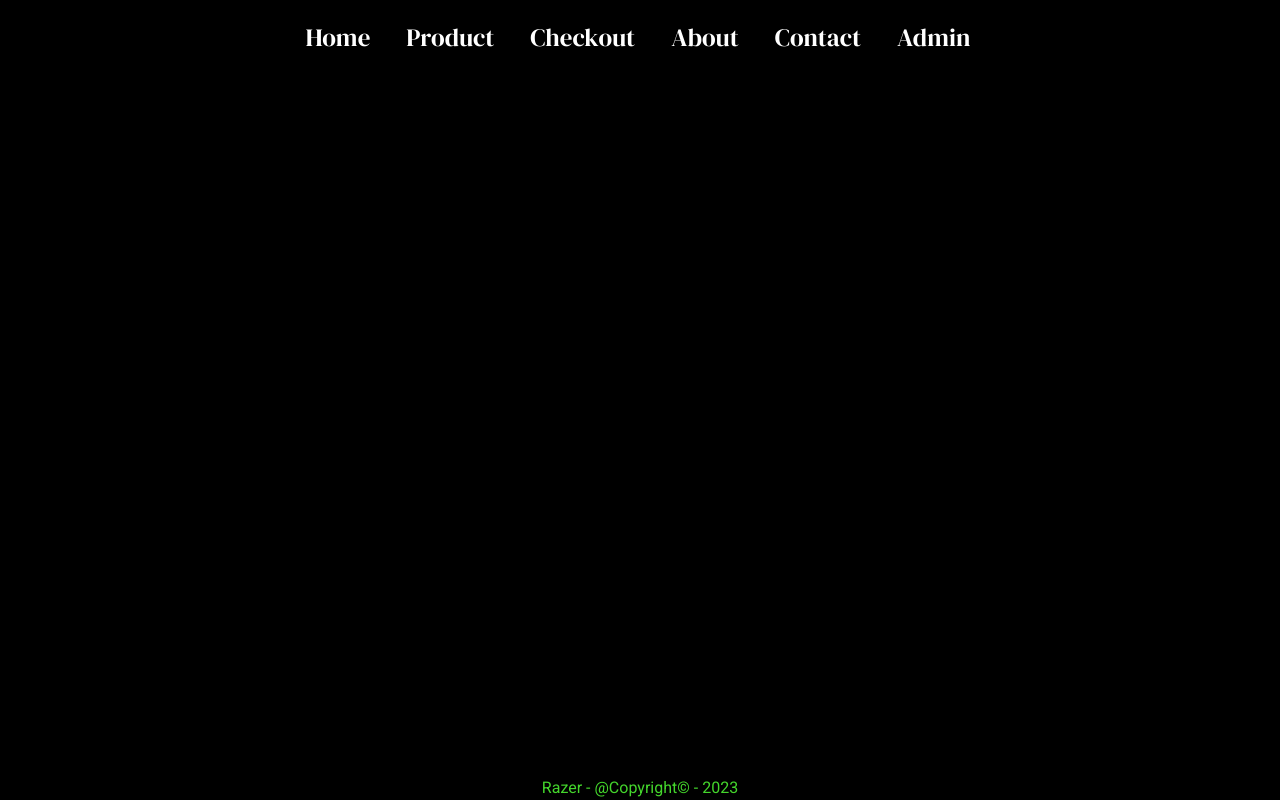
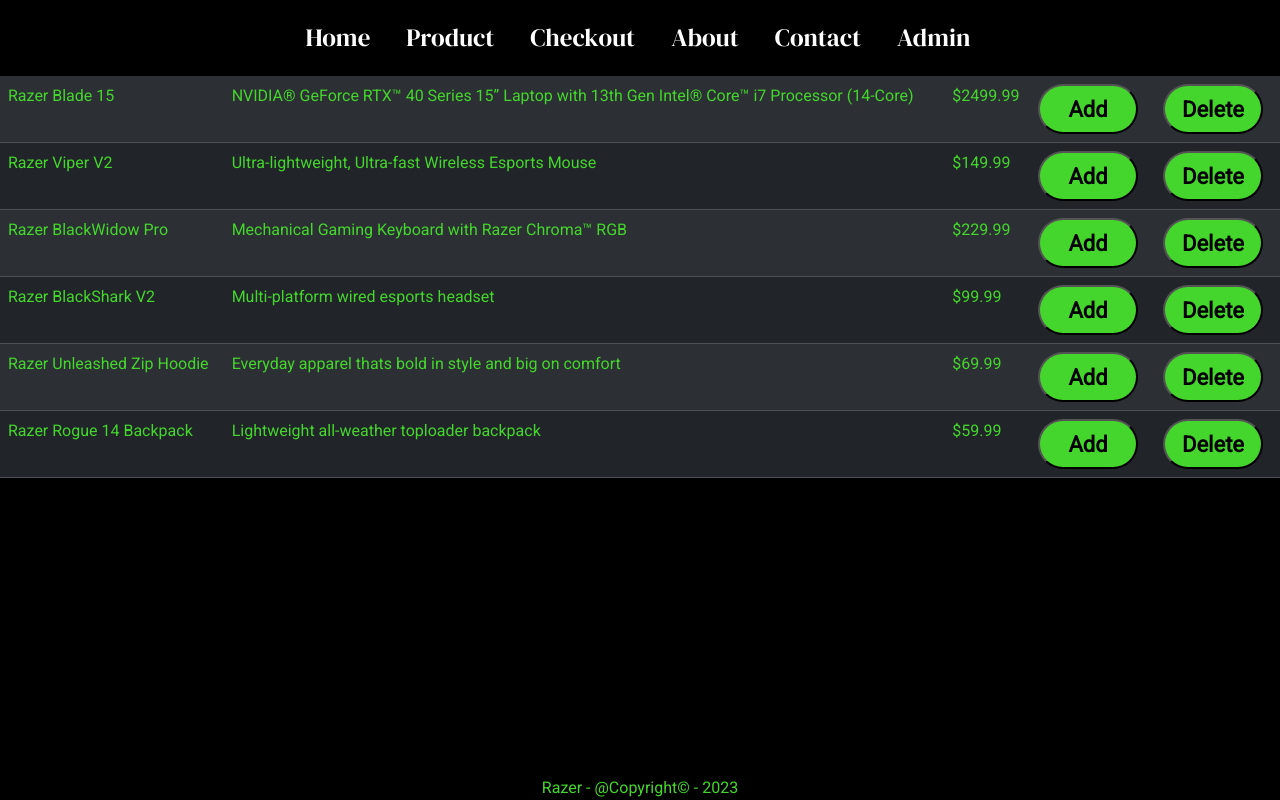
Before and after one commit to Fireshadow111/ecommerce-store-javascript, a plain HTML site: page html/admin.html in a window 1280 px wide. Drawn offline with nearby package versions, Linux system fonts and the light colour scheme; a web font is replaced by a local one.

Commit message:
adding admin

```diff
--- a/css/style.css
+++ b/css/style.css
@@ -86,14 +86,15 @@
 
 
 
+
+
+
   /* About Page */
 
   .about-head{
     color:var(--razerGreen);
     text-align: center;
-    margin-top: 120px;
-
-
+    margin-top: 30px;
 }
 
 .razer-banner{
@@ -106,4 +107,49 @@
     margin: 0;
     color: white;
     margin-top: 20px;
+    font-size: 28px;
 }
+
+
+ /* Admin */
+
+ .addButton{
+  width: 100px;
+  height: 50px;
+  margin-right: 5px;
+  font-family: "Roboto";
+  font-size: 22px;
+  font-weight: bold;
+  background-color: var(--razerGreen);
+  border-color: black;
+  border-radius: 50px;
+  cursor: pointer;
+  transition: border-color 0.5s, background-color 0.5s, color 0.5s;
+ }
+
+ .addButton:hover{
+  background-color: black;
+  color: var(--razerGreen);
+  border-color: white;
+ }
+
+
+ .delButton{
+  width: 100px;
+  height: 50px;
+  margin-right: 5px;
+  font-family: "Roboto";
+  font-size: 22px;
+  font-weight: bold;
+  background-color: var(--razerGreen);
+  border-color: black;
+  border-radius: 50px;
+  cursor: pointer;
+  transition: border-color 0.5s, background-color 0.5s, color 0.5s;
+ }
+
+ .delButton:hover{
+  background-color: black;
+  color: var(--razerGreen);
+  border-color: white;
+ }
--- a/html/admin.html
+++ b/html/admin.html
@@ -9,7 +9,7 @@
     <script src="https://kit.fontawesome.com/c91567d3e3.js" crossorigin="anonymous"></script>
 
     <link href="https://cdn.jsdelivr.net/npm/bootstrap@5.3.2/dist/css/bootstrap.min.css" rel="stylesheet" integrity="sha384-T3c6CoIi6uLrA9TneNEoa7RxnatzjcDSCmG1MXxSR1GAsXEV/Dwwykc2MPK8M2HN" crossorigin="anonymous">
-    <script src="https://cdn.jsdelivr.net/npm/bootstrap@5.3.2/dist/js/bootstrap.bundle.min.js" integrity="sha384-C6RzsynM9kWDrMNeT87bh95OGNyZPhcTNXj1NW7RuBCsyN/o0jlpcV8Qyq46cDfL" crossorigin="anonymous" defer></script>
+
 
     <link rel="icon" href="" type="image/x-icon"/>
     <link rel="stylesheet" href="/css/style.css">
@@ -17,7 +17,7 @@
 </head>
 <body>
 
-                <nav class="navbar navbar-expand-lg fixed-top bg-black navbar-dark">
+                <nav class="navbar navbar-expand-lg bg-black navbar-dark">
                   <div class="container-fluid justify-content-center">
                     <a class="navbar-brand" href="#"><img class = "home-logo" src="" alt=""></a>
                     <button class="navbar-toggler" type="button" data-bs-toggle="collapse" data-bs-target="#navbarNav" aria-controls="navbarNav" aria-expanded="false" aria-label="Toggle navigation">
@@ -49,7 +49,7 @@
 
           <main>
 
-            <table id = "adminTable">
+            <table data-adminTable class="table table-dark table-striped">
 
 
 
@@ -72,5 +72,6 @@
           <div class = "footer">
             <footer id="footer">Razer - @Copyright&copy  - 2023</footer>
           </div>
+
 </body>
 </html>
--- a/script/admin.js
+++ b/script/admin.js
@@ -1,6 +1,8 @@
+//Array
 let products = [];
 
-function ProductDetails(name, quantity,price){
+//Creating constructor function
+function ProductDetails(id, name, quantity,price, description, url){
     this.id=id;
     this.name = name,
     this.quantity=quantity,
@@ -10,38 +12,48 @@ function ProductDetails(name, quantity,price){
 
 }
 
-let item1 = new ProductDetails('Razer Blade 15', 1, '$2499.99', )
+//Making objects with constructor function
+let item1 = new ProductDetails('1','Razer Blade 15', 1, '$2499.99', 'NVIDIA® GeForce RTX™ 40 Series 15” Laptop with 13th Gen Intel® Core™ i7 Processor (14-Core)', 'https://i.postimg.cc/9fxHD8sX/razer-laptop.jpg' )
 
-let item2 = new ProductDetails('Razer Viper V2', 1, '$149.99')
-let item3 = new ProductDetails('Razer BlackWidow', 1, '$229.99')
-let item4 = new ProductDetails('Razer BlackShark V2 ', 1, '$99.99')
-let item5 = new ProductDetails('Razer Unleashed Zip Hoodie', 1, '$69.99')
-let item6 = new ProductDetails('Razer Rogue 14 Backpack', 1, '$59.99')
+let item2 = new ProductDetails('2','Razer Viper V2', 1, '$149.99', 'Ultra-lightweight, Ultra-fast Wireless Esports Mouse','https://i.postimg.cc/g2nV9ndM/razer-mouse.jpg')
 
+let item3 = new ProductDetails('3','Razer BlackWidow Pro', 1, '$229.99', 'Mechanical Gaming Keyboard with Razer Chroma™ RGB', 'https://i.postimg.cc/QdpzT4KG/razer-keyboard.jpg' )
+let item4 = new ProductDetails('4','Razer BlackShark V2 ', 1, '$99.99', 'Multi-platform wired esports headset','https://i.postimg.cc/tT96Rz8z/https-hybrismediaprod-blob-core-windows-net-sys-master-phoenix-images-container-hc0-hba-9081218236.jpg')
+
+let item5 = new ProductDetails('5','Razer Unleashed Zip Hoodie', 1, '$69.99', 'Everyday apparel thats bold in style and big on comfort', 'https://i.postimg.cc/qBDHJ5y1/razer-hoodie.jpg')
+
+let item6 = new ProductDetails('6','Razer Rogue 14 Backpack', 1, '$59.99','Lightweight all-weather toploader backpack', 'https://i.postimg.cc/HkdyhwbQ/razer-bag.jpg')
+
+
+//Pusing objects into array
 products.push(item1, item2, item3, item4, item5, item6)
 
+//Storing objects into local storage
 localStorage.setItem('products', JSON.stringify(products))
 
 
-let adminTable = document.getElementById('adminTable')
+//Setting table element to a variable
+let adminTable = document.querySelector('[data-adminTable]')
 
+
+//Function to display product details in a table on the admin page
 function displayProductAdmin() {
-    let dAProducts = products.map(function(item, index) {
+    let dPAdmin = products.map(function(item, index) {
 
         return `
 
         <tr>
-        <td>${item.name}</td>
-        <td>${item.quantity}</td>
-        <td>R${item.price}</td>
-
+        <td style = "color: #44d62c">${item.name}</td>
+        <td style = "color: #44d62c">${item.description}</td>
+        <td style = "color: #44d62c">${item.price}</td>
+        <td><button class = "addButton">Add</button></td>
+        <td><button class = "delButton">Delete</button></td>
         </tr>
 
 
         `
 
     })
-    dAProducts.innerHTML.join('')
+    adminTable.innerHTML = dPAdmin.join('')
 }
-
-productTable.style.color = 'white';
+displayProductAdmin()
```
Also changed, not shown: html/about.html (+2 -2 lines), html/checkout.html (+1 -1 lines), html/contact.html (+1 -1 lines), html/products.html (+6 -2 lines), script/products.js (+30 -1 lines).
